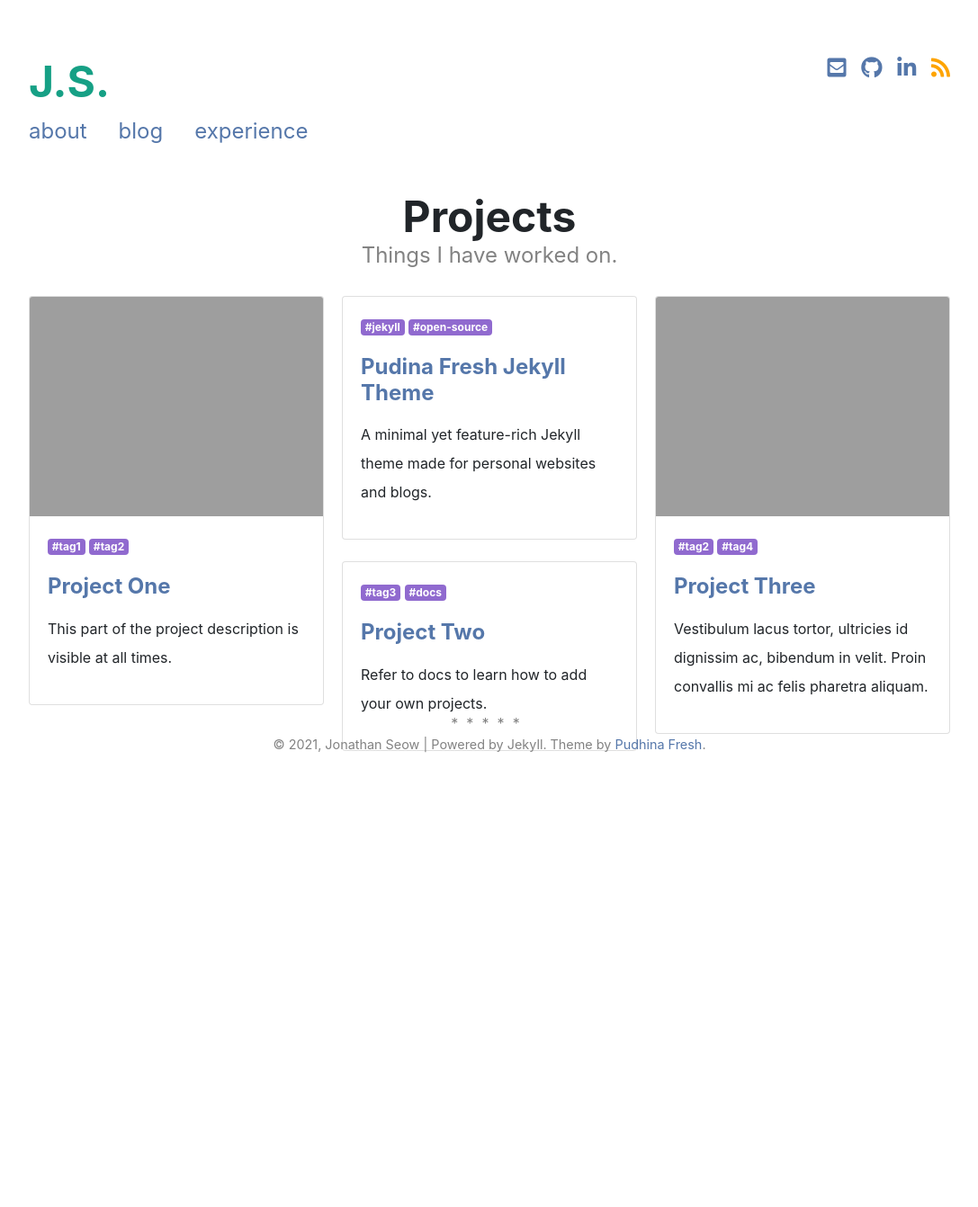
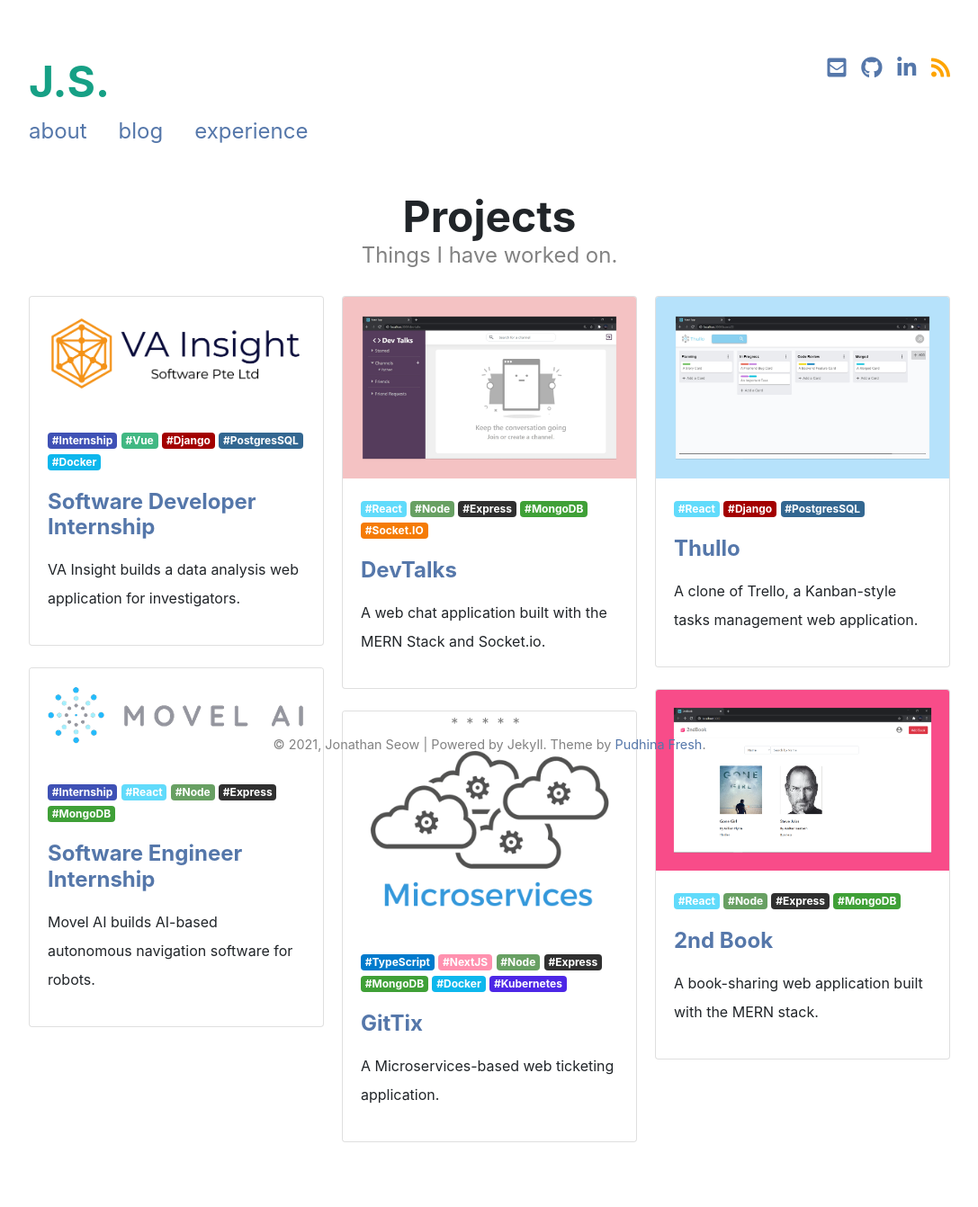
Before and after one commit to jseow5177/blog, a Jekyll site: the page built from pages/projects.html, in a window 1280 px wide. Shown: the whole page at 90% size, without its empty margins (96-1183 px from the left). Built offline with Jekyll 4.4.1, drawn with Linux system fonts in a browser that asks for light colours; nearby versions of some CDN libraries; a style sheet for code colours, icons or effects is not loaded; before the commit the page ends 907 px from its top, so only the background shows below that.

Commit message:
Add my projects and internships

```diff
--- a/_data/projects.yml
+++ b/_data/projects.yml
@@ -1,53 +1,87 @@
-- name: Project One # Project name, also used as heading
-  id: p1 # Project id, must be unique amongst the projects
-  img_src: /assets/img/connectpie-page.png # Optional image
-  description_less: > # Description shown at all times
-    <p>This part of the project description is visible at all times.</p>
-  description_more: > # Description shown only when the project card is expanded
-    <p>This part is only seen when you click on the project card.</p>
+# Blog post icon: <i class="fas fa-align-right"></i>
+# Demo icon: <i class="fas fa-laptop"></i>
+# Repo icon: <i class="fas fa-code-branch"></i>
+# Certificate icon: <i class="fas fa-certificate"></i>
+# Company icon: <i class="fas fa-building"></i>
 
-    <a href="#" target="_blank" class="btn btn-dark mb-1"><i class="fas fa-code-branch"></i> &nbsp Repository</a>
-    <a href="#" target="_blank" class="btn btn-dark mb-1"><i class="fas fa-align-right"></i> &nbsp Blog Post</a>
+# name: Project name, also used as heading
+# id: Project id, must be unique amongst the projects
+# img_src: Optional image
+# description_less: Description shown at all times
+# description_more: Description shown only when the project card is expanded
+# tags: A list of tags
 
-  tags: [tag1, tag2] # A list of tags
+- name: Software Developer Internship
+  id: p1
+  img_src: /assets/img/va-insight.png
+  description_less: >
+    <p>VA Insight builds a data analysis web application for investigators.</p>
+  description_more: >
+    <p>Internship lasted from Aug 2020 to Jan 2021.</p>
 
-- name: Pudina Fresh Jekyll Theme
-  id: pf
-  img_src:
+    <a href="https://www.vainsight.com/" target="_blank" class="btn btn-dark mb-1"><i class="fas fa-building"></i> &nbsp Company</a>
+
+  tags: [Internship, Vue, Django, PostgresSQL, Docker]
+
+- name: Software Engineer Internship
+  id: p2
+  img_src: /assets/img/movel.png
   description_less: >
-    <p>A minimal yet feature-rich Jekyll theme made for personal websites and blogs.</p>
+    <p>Movel AI builds AI-based autonomous navigation software for robots.</p>
   description_more: >
-    <p>This site uses <a href="https://github.com/ritijjain/pudhina-fresh">Pudhina Fresh</a> theme.</p>
+    <p>Internship lasted from April 2020 to July 2020.</p>
 
-    <a href="https://github.com/ritijjain/pudhina-fresh" target="_blank" class="btn btn-dark mb-1"><i class="fas fa-code-branch"></i> &nbsp Repository</a>
-    <a href="https://ritijjain.com/2020/09/12/pudhina-fresh.html" target="_blank" class="btn btn-dark mb-1"><i class="fas fa-align-right"></i> &nbsp Blog Post</a>
+    <a href="https://www.movel.ai/" target="_blank" class="btn btn-dark mb-1"><i class="fas fa-building"></i> &nbsp Company</a>
 
-  tags: [jekyll, open-source]
+  tags: [Internship, React, Node, Express, MongoDB]
 
-- name: Project Two
-  id: p2
-  img_src:
+- name: DevTalks
+  id: p3
+  img_src: /assets/img/dev-talks.jpg
   description_less: >
-    <p>Refer to docs to learn how to add your own projects.</p>
+    <p>A web chat application built with the MERN Stack and Socket.io.</p>
   description_more: >
-    <p>Lorem ipsum dolor sit amet, consectetur adipiscing elit.</p>
+    <p>Project ended in June 2020.</p>
 
-    <a href="#" target="_blank" class="btn btn-dark mb-1"><i class="fas fa-link"></i> &nbsp View Project</a>
-    <a href="#" target="_blank" class="btn btn-dark mb-1"><i class="fas fa-code-branch"></i> &nbsp Repository</a>
-    <a href="#" target="_blank" class="btn btn-dark mb-1"><i class="fas fa-align-right"></i> &nbsp Blog Post</a>
+    <a href="https://github.com/jseow5177/DevTalks" target="_blank" class="btn btn-dark mb-1"><i class="fas fa-code-branch"></i> &nbsp Repository</a>
+    <a href="https://www.youtube.com/watch?v=CvGurchBVXU" target="_blank" class="btn btn-dark mb-1"><i class="fas fa-laptop"></i> &nbsp Demo</a>
 
-  tags: [tag3, docs]
+  tags: [React, Node, Express, MongoDB, Socket.IO]
 
-- name: Project Three
-  id: p3
-  img_src: /assets/img/weatherpie-page.png
+- name: GitTix
+  id: p4
+  img_src: /assets/img/microservices.png
   description_less: >
-    <p>Vestibulum lacus tortor, ultricies id dignissim ac, bibendum in velit. Proin convallis mi ac felis pharetra aliquam.</p>
+    <p>A Microservices-based web ticketing application.</p>
   description_more: >
-    <p>Lorem ipsum dolor sit amet, consectetur adipiscing elit.</p>
+    <p>Project is part of an Udemy course.</p>
 
-    <a href="#" target="_blank" class="btn btn-dark mb-1"><i class="fas fa-link"></i> &nbsp View Project</a>
-    <a href="#" target="_blank" class="btn btn-dark mb-1"><i class="fas fa-code-branch"></i> &nbsp Repository</a>
-    <a href="#" target="_blank" class="btn btn-dark mb-1"><i class="fas fa-align-right"></i> &nbsp Blog Post</a>
+    <a href="https://github.com/jseow5177/GitTix" target="_blank" class="btn btn-dark mb-1"><i class="fas fa-code-branch"></i> &nbsp Repository</a>
+    <a href="https://www.udemy.com/certificate/UC-52a85c2c-da85-4e25-9716-23b8bf8a6a45/" target="_blank" class="btn btn-dark mb-1"><i class="fas fa-certificate"></i> &nbsp Certificate</a>
 
-  tags: [tag2, tag4]
+  tags: [TypeScript, NextJS, Node, Express, MongoDB, Docker, Kubernetes]
+
+- name: Thullo
+  id: p5
+  img_src: /assets/img/thullo.jpg
+  description_less: >
+    <p>A clone of Trello, a Kanban-style tasks management web application.</p>
+  description_more: >
+    <p>Project is still in progress.</p>
+
+    <a href="https://github.com/jseow5177/Thullo" target="_blank" class="btn btn-dark mb-1"><i class="fas fa-code-branch"></i> &nbsp Repository</a>
+
+  tags: [React, Django, PostgresSQL]
+
+- name: 2nd Book
+  id: p6
+  img_src: /assets/img/2nd-book.png
+  description_less: >
+    <p>A book-sharing web application built with the MERN stack.</p>
+  description_more: >
+    <p>Project ended in Aug 2020.</p>
+
+    <a href="https://github.com/jseow5177/2ndBook" target="_blank" class="btn btn-dark mb-1"><i class="fas fa-code-branch"></i> &nbsp Repository</a>
+    <a href="https://www.youtube.com/watch?v=sNkqTQHeZ2U" target="_blank" class="btn btn-dark mb-1"><i class="fas fa-laptop"></i> &nbsp Demo</a>
+
+  tags: [React, Node, Express, MongoDB]
```
